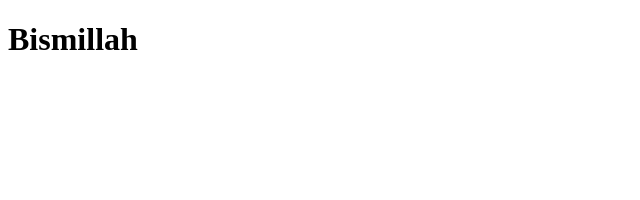
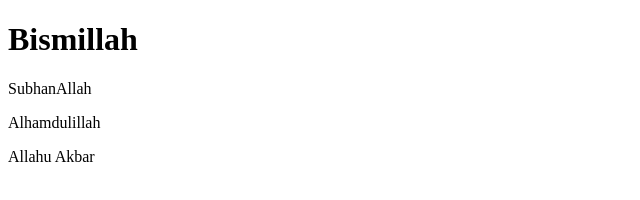
Before and after one commit to kyrgyzweb/2023, a plain HTML site: page index.html in a window 1280 px wide. Shown: the whole page, without its empty margins (0-640 px from the left). Drawn offline with Linux system fonts and the light colour scheme.

Commit message:
Bismillah and style added

```diff
--- a/index.html
+++ b/index.html
@@ -3,6 +3,9 @@
 <head>
 </head>
 <body>
-<h1>Bismillah</h1>
+	<h1>Bismillah</h1>
+	<p>SubhanAllah</p>
+	<p>Alhamdulillah</p>
+	<p>Allahu Akbar</p>
 </body>
 </html>
--- /dev/null
+++ b/style.css
@@ -0,0 +1 @@
+/*Bismillah */
```
